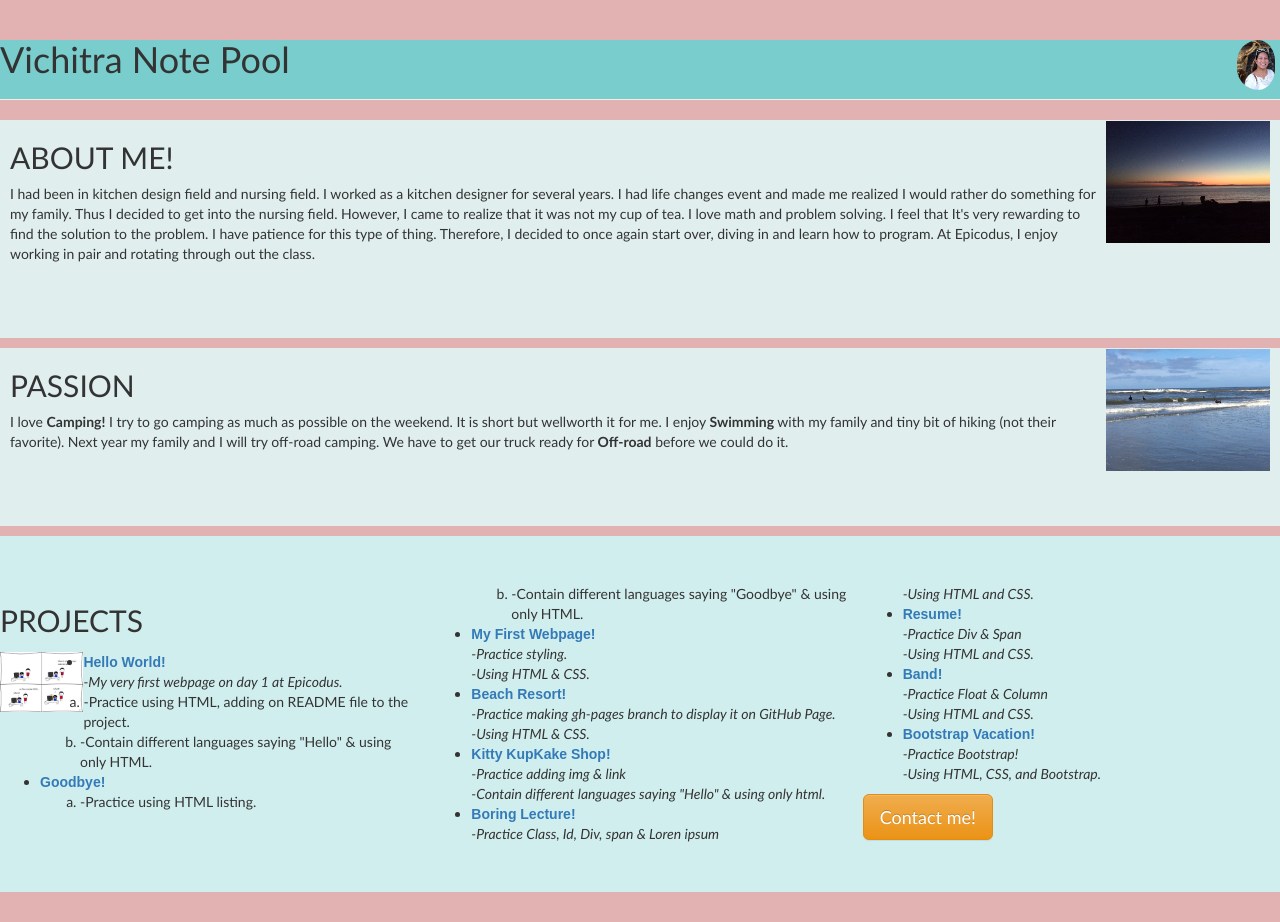
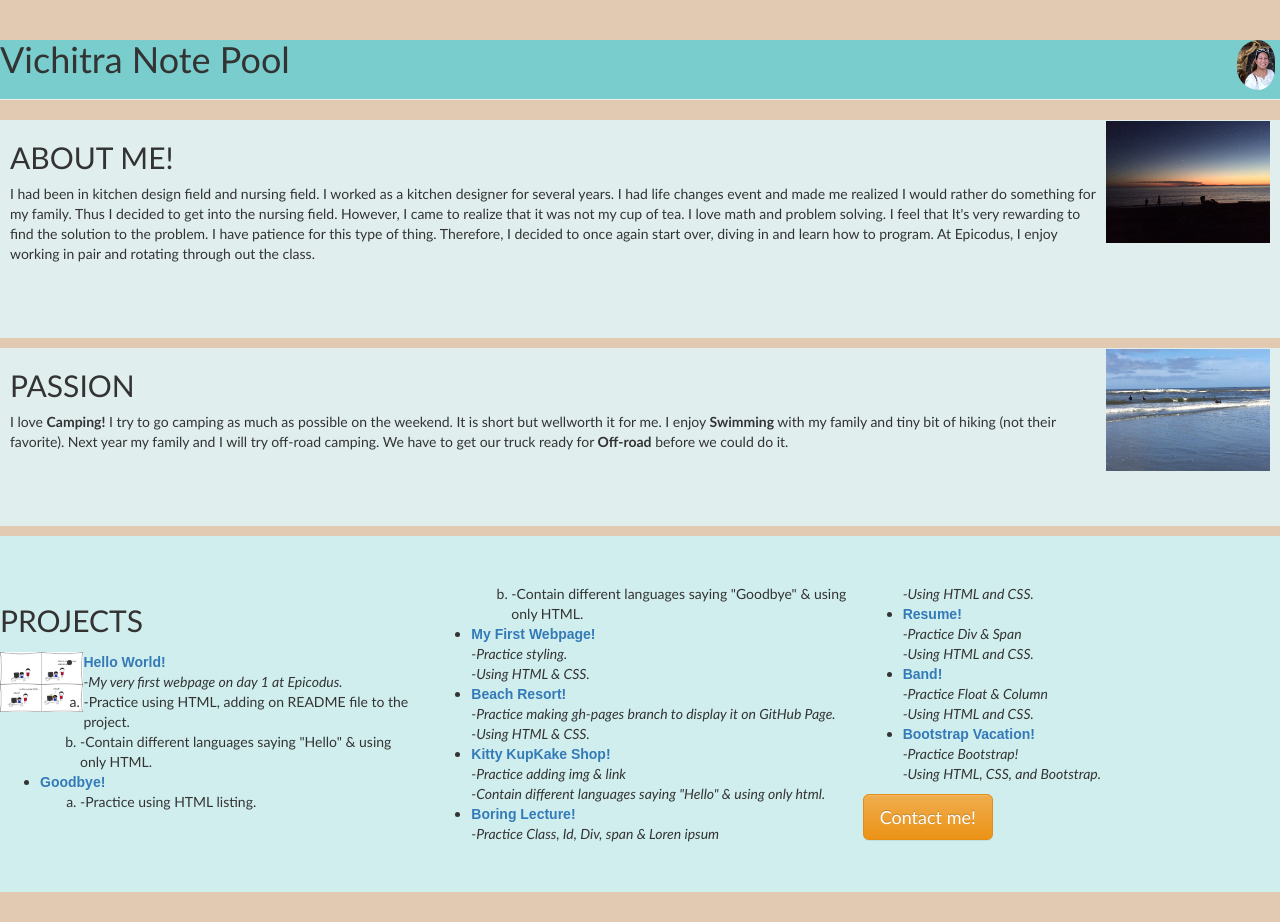
Before and after one commit to TalayRuk/noteportfolio, a plain HTML site: page index.html in a window 1280 px wide. Drawn offline with nearby package versions, Linux system fonts and the light colour scheme.

Commit message:
changed background color

```diff
--- a/css/style.css
+++ b/css/style.css
@@ -1,6 +1,6 @@
 body {
   font-family:calibri;
-  background-color: #e2b2b2;
+  background-color: #e2c9b1;
 }
 
 .page-header {
```
